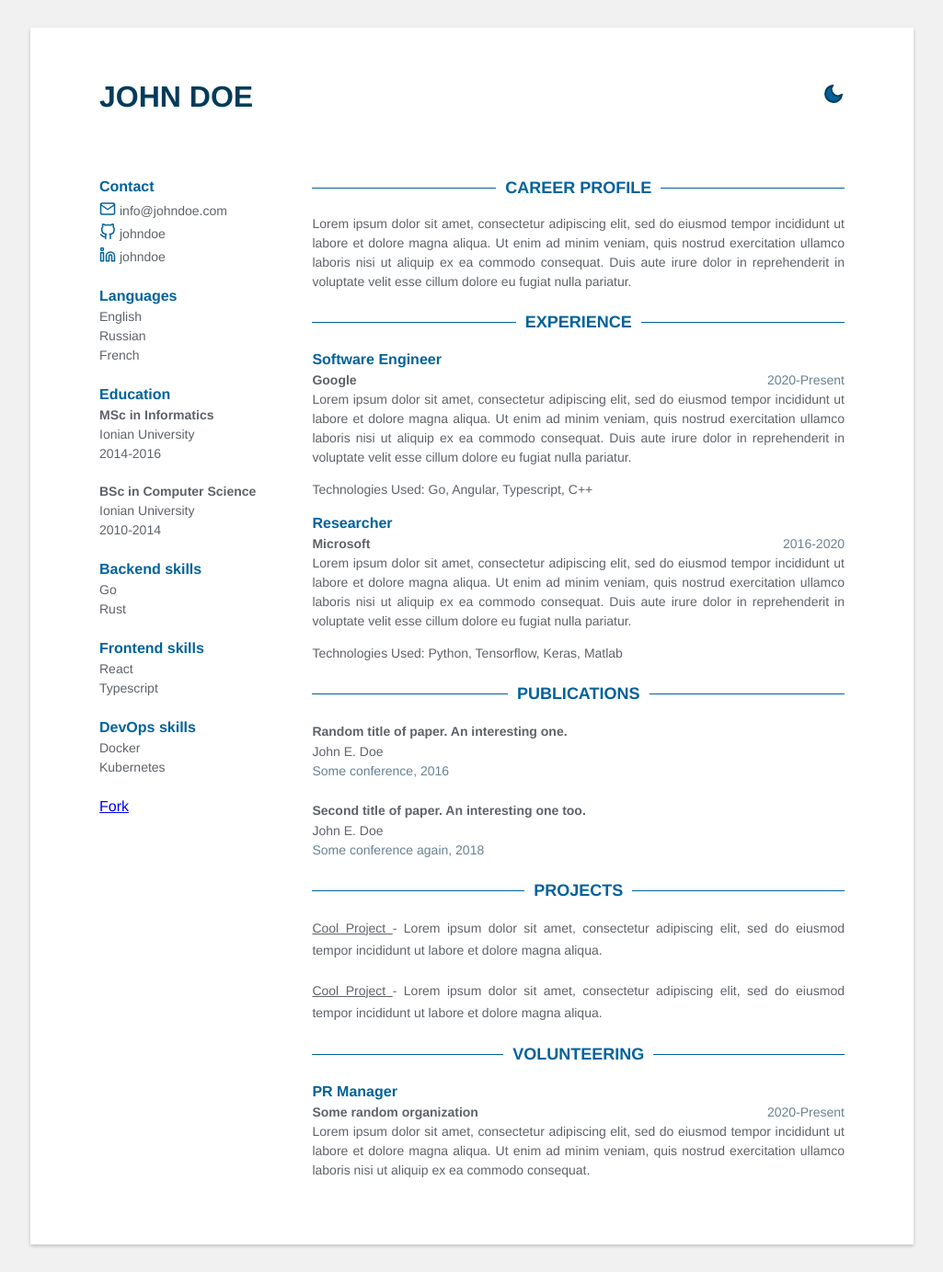
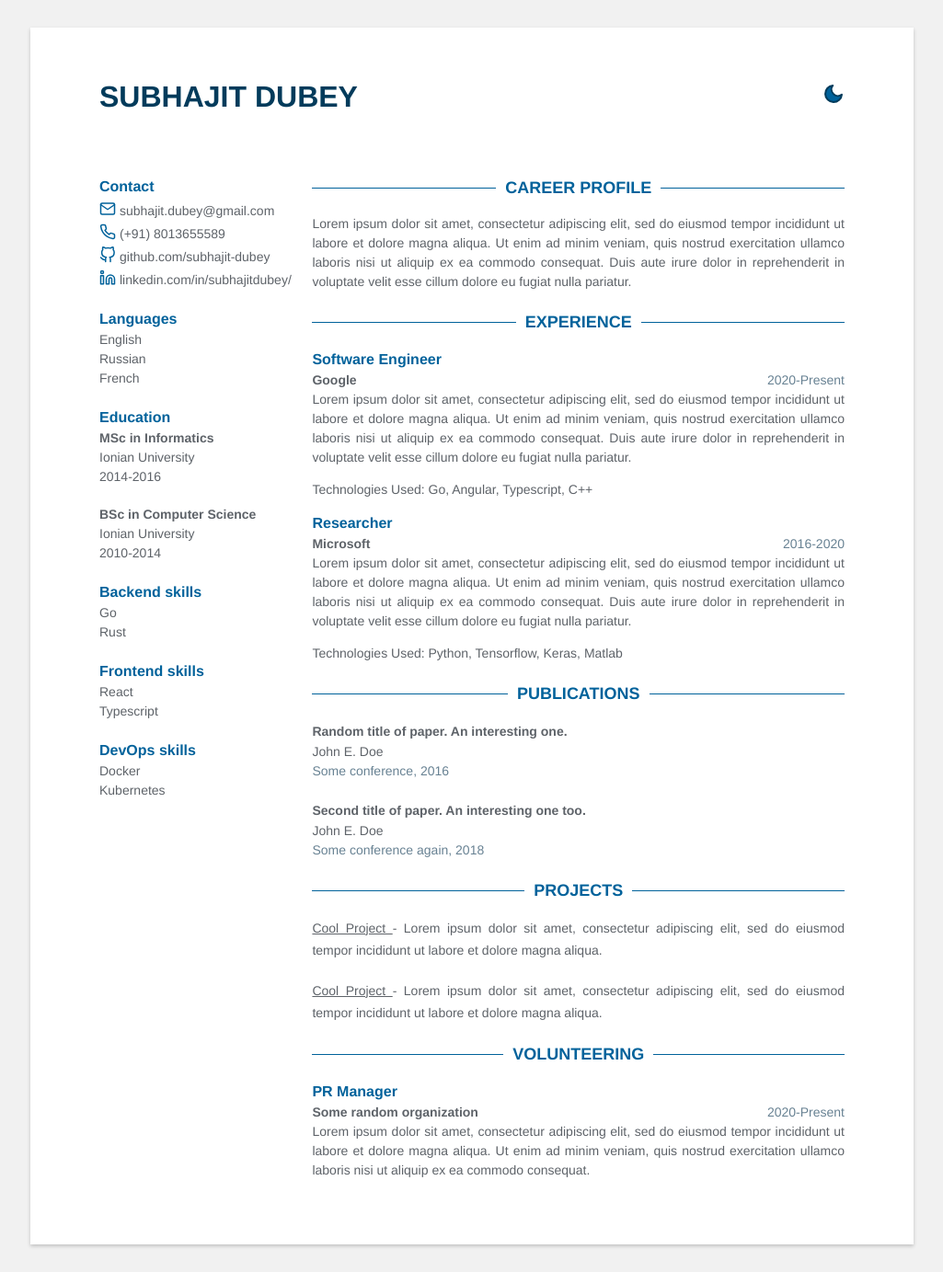
Before and after one commit to subhajit-dubey/cv_soft, a Jekyll site: the page built from index.html, in a window 1280 px wide. Shown: the whole page at 92% size, without its empty margins (127-1152 px from the left). Built offline with Jekyll 4.4.1, drawn with Linux system fonts in a browser that asks for light colours.

Commit message:
contacts update check

```diff
--- a/_data/data.yml
+++ b/_data/data.yml
@@ -1,15 +1,15 @@
-name: John Doe
+name: Subhajit Dubey
 support_dark_mode: true
-fork: true
+fork: false
 
 # Sidebar
 contact:
-  email: info@johndoe.com
-  github: johndoe
-  linkedin: johndoe
-  phone:
-  gitlab:
-  twitter:
+  email: subhajit.dubey@gmail.com
+  github: github.com/subhajit-dubey
+  linkedin: linkedin.com/in/subhajitdubey/
+  phone: (+91) 8013655589
+  facebook: facebook.com/subhajit.dubey/
+  instagram: instagram.com/subhajitdubey/
 
 languages:
   - idiom: English
```
